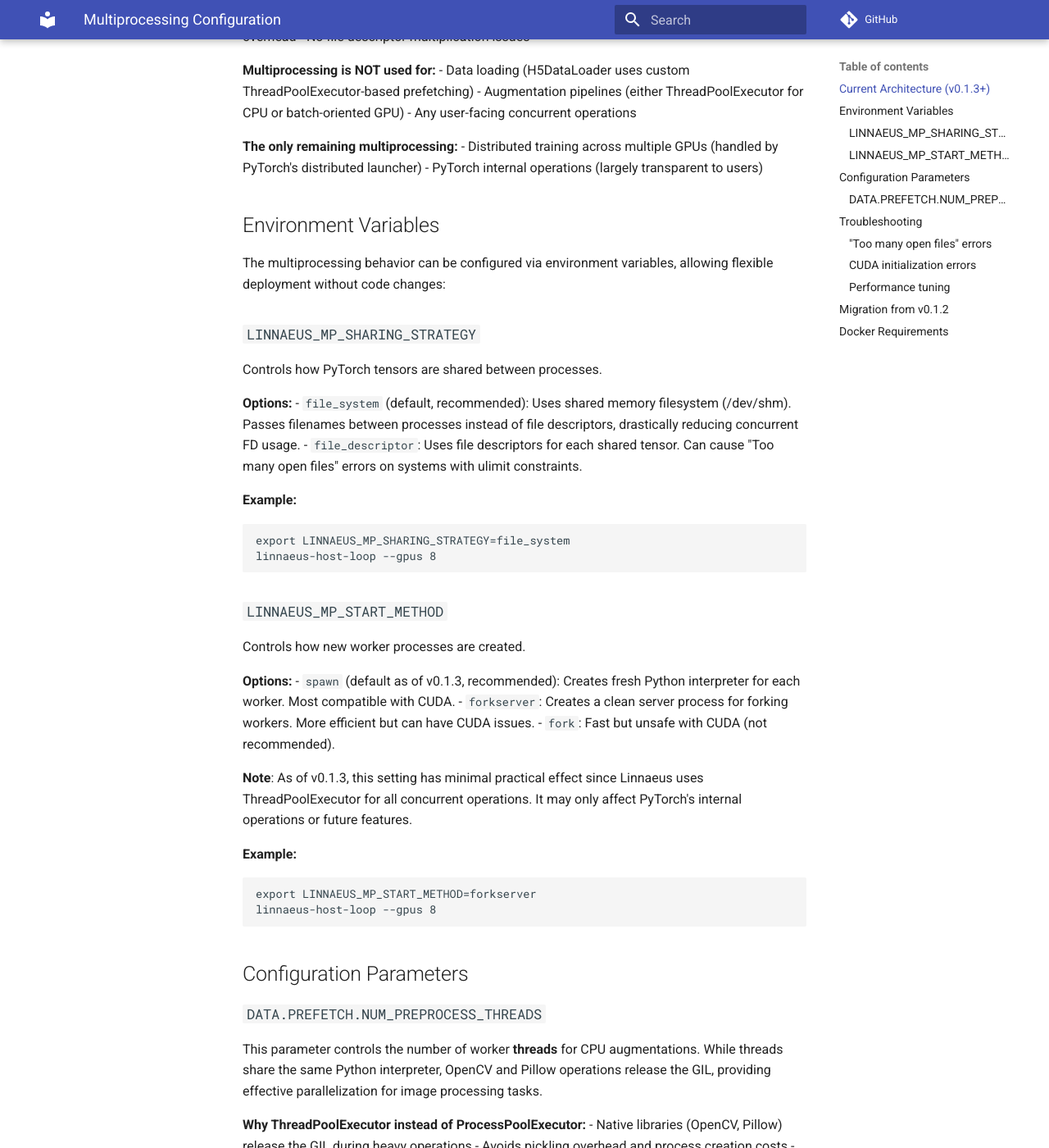
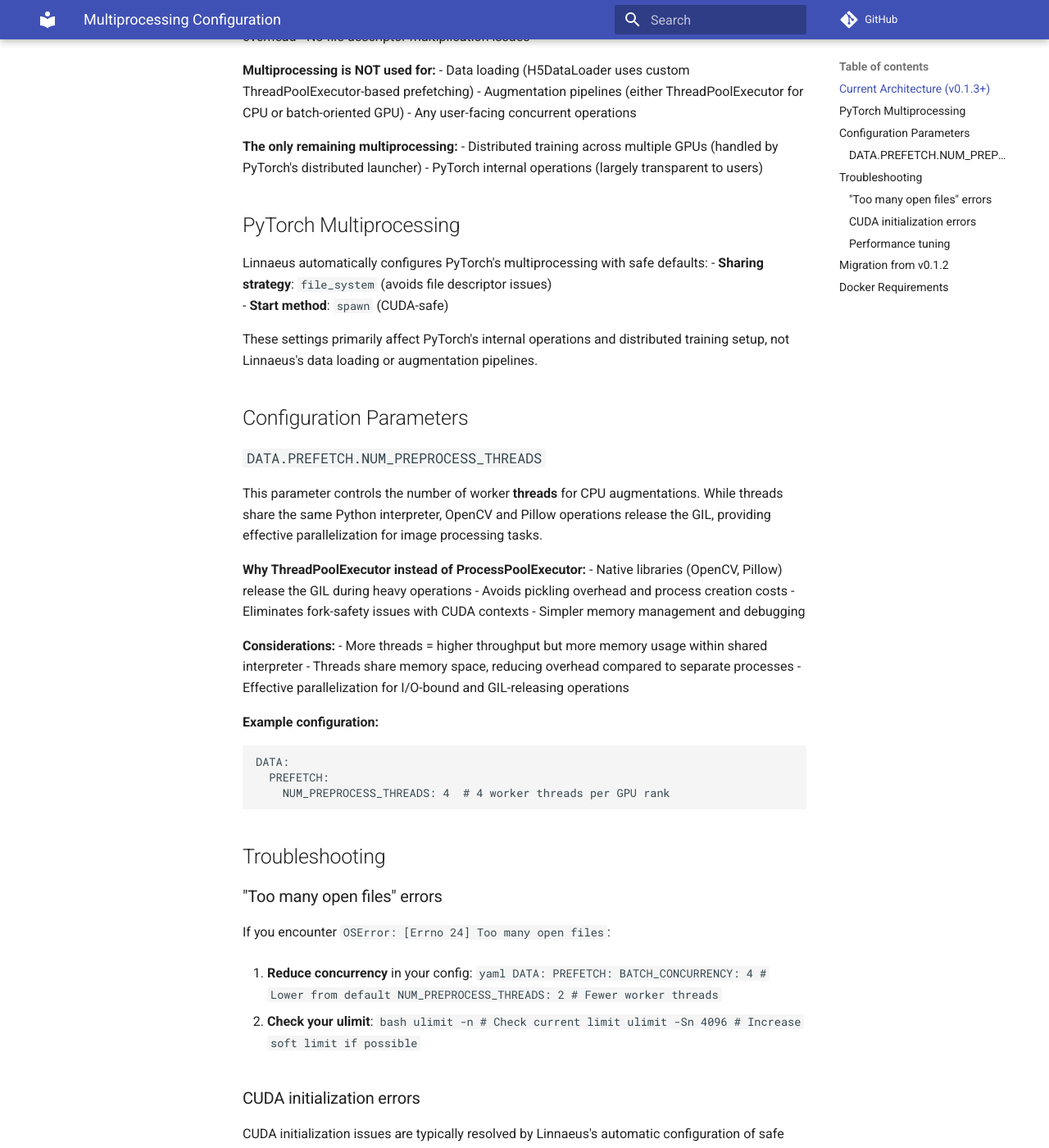
Before and after one commit to polli-labs/linnaeus, an MkDocs documentation site: the page built from docs/training/multiprocessing_configuration.md, in a window 1280 px wide and 1400 px high, scrolled down 466 px. Shown: the whole window at 82% size. Built offline with MkDocs 1.6.1 and Material for MkDocs 9.7.7, drawn with Linux system fonts in a browser that asks for light colours; comment, search, counter and statistics services are not loaded; some of the changed text lies outside the part shown.

Commit message:
refactor: remove unused LINNAEUS_MP_* environment variables
- Remove configurable multiprocessing environment variables from main.py
- Hardcode safe defaults: file_system sharing + spawn start method
- Simplify documentation to reflect ThreadPoolExecutor architecture
- Remove references from CHANGELOG, environment_variables.md, multiprocessing_configuration.md

Rationale:
- Linnaeus v0.1.3+ uses ThreadPoolExecutor for all concurrent operations
- H5DataLoader bypasses PyTorch's multiprocessing workers entirely
- Environment variables had no practical effect on performance or behavior
- Reduces complexity and potential user confusion
- Performance benefits come from architectural changes, not MP config

````diff
--- a/docs/training/multiprocessing_configuration.md
+++ b/docs/training/multiprocessing_configuration.md
@@ -20,40 +20,13 @@ As of v0.1.3, Linnaeus has transitioned to using ThreadPoolExecutor for all conc
 - Distributed training across multiple GPUs (handled by PyTorch's distributed launcher)
 - PyTorch internal operations (largely transparent to users)
 
-## Environment Variables
+## PyTorch Multiprocessing
 
-The multiprocessing behavior can be configured via environment variables, allowing flexible deployment without code changes:
+Linnaeus automatically configures PyTorch's multiprocessing with safe defaults:
+- **Sharing strategy**: `file_system` (avoids file descriptor issues)
+- **Start method**: `spawn` (CUDA-safe)
 
-### `LINNAEUS_MP_SHARING_STRATEGY`
-
-Controls how PyTorch tensors are shared between processes.
-
-**Options:**
-- `file_system` (default, recommended): Uses shared memory filesystem (/dev/shm). Passes filenames between processes instead of file descriptors, drastically reducing concurrent FD usage.
-- `file_descriptor`: Uses file descriptors for each shared tensor. Can cause "Too many open files" errors on systems with ulimit constraints.
-
-**Example:**
-```bash
-export LINNAEUS_MP_SHARING_STRATEGY=file_system
-linnaeus-host-loop --gpus 8
-```
-
-### `LINNAEUS_MP_START_METHOD`
-
-Controls how new worker processes are created.
-
-**Options:**
-- `spawn` (default as of v0.1.3, recommended): Creates fresh Python interpreter for each worker. Most compatible with CUDA.
-- `forkserver`: Creates a clean server process for forking workers. More efficient but can have CUDA issues.
-- `fork`: Fast but unsafe with CUDA (not recommended).
-
-**Note**: As of v0.1.3, this setting has minimal practical effect since Linnaeus uses ThreadPoolExecutor for all concurrent operations. It may only affect PyTorch's internal operations or future features.
-
-**Example:**
-```bash
-export LINNAEUS_MP_START_METHOD=forkserver
-linnaeus-host-loop --gpus 8
-```
+These settings primarily affect PyTorch's internal operations and distributed training setup, not Linnaeus's data loading or augmentation pipelines.
 
 ## Configuration Parameters
 
@@ -85,12 +58,7 @@ DATA:
 
 If you encounter `OSError: [Errno 24] Too many open files`:
 
-1. **Use file_system sharing** (default in v0.1.3+):
-   ```bash
-   export LINNAEUS_MP_SHARING_STRATEGY=file_system
-   ```
-
-2. **Reduce concurrency** in your config:
+1. **Reduce concurrency** in your config:
    ```yaml
    DATA:
      PREFETCH:
@@ -106,14 +74,7 @@ If you encounter `OSError: [Errno 24] Too many open files`:
 
 ### CUDA initialization errors
 
-If workers crash with CUDA errors:
-
-1. **Use forkserver or spawn** (forkserver is default in v0.1.3+):
-   ```bash
-   export LINNAEUS_MP_START_METHOD=forkserver
-   ```
-
-2. Never use 'fork' with CUDA - it inherits invalid contexts.
+CUDA initialization issues are typically resolved by Linnaeus's automatic configuration of safe multiprocessing defaults. ThreadPoolExecutor architecture also avoids many multiprocessing-related CUDA issues.
 
 ### Performance tuning
 
@@ -139,15 +100,9 @@ For optimal performance on high-core-count systems:
 
 If upgrading from v0.1.2 with custom deployments:
 
-1. **File descriptor exhaustion**: The default sharing strategy changed from `file_descriptor` to `file_system` to prevent FD exhaustion.
+1. **Architecture change**: v0.1.3+ uses ThreadPoolExecutor for all concurrent operations, eliminating many multiprocessing-related issues.
 
-2. **Start method change**: Default changed from `spawn` to `forkserver` for better efficiency.
-
-3. **Backward compatibility**: To restore v0.1.2 behavior:
-   ```bash
-   export LINNAEUS_MP_SHARING_STRATEGY=file_descriptor
-   export LINNAEUS_MP_START_METHOD=spawn
-   ```
+2. **File descriptor improvements**: The ThreadPoolExecutor architecture dramatically reduces file descriptor usage compared to previous versions.
 
 ## Docker Requirements
 
````
Also changed, not shown: CHANGELOG.md (+1 -2 lines), docs/training/environment_variables.md (+6 -44 lines), 1 other file.
